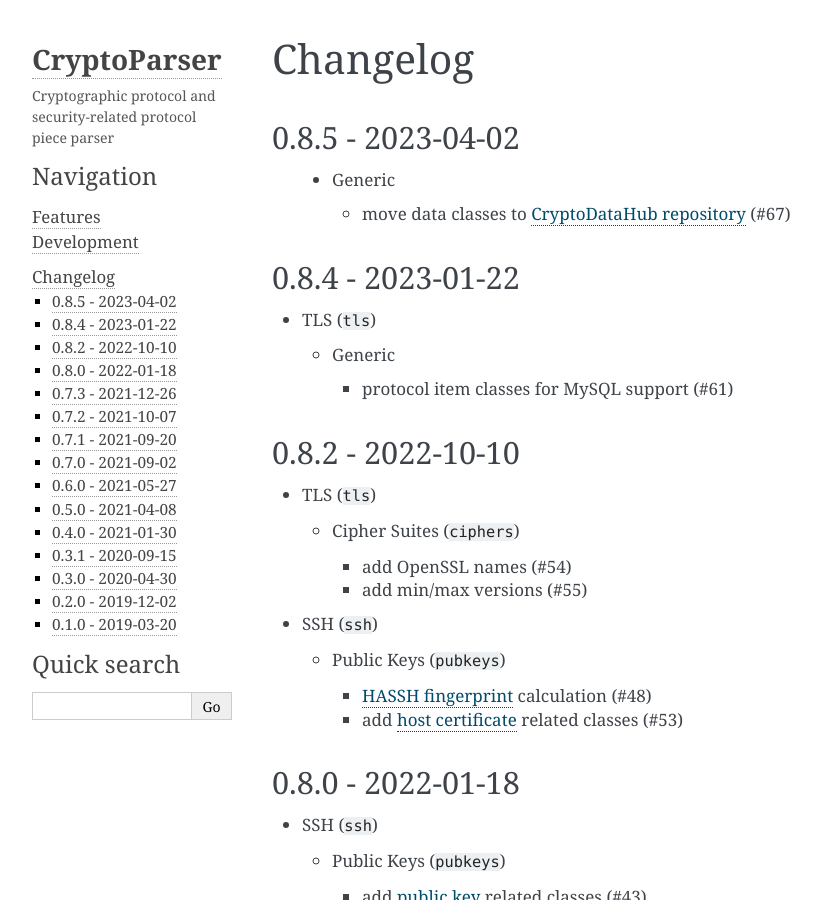
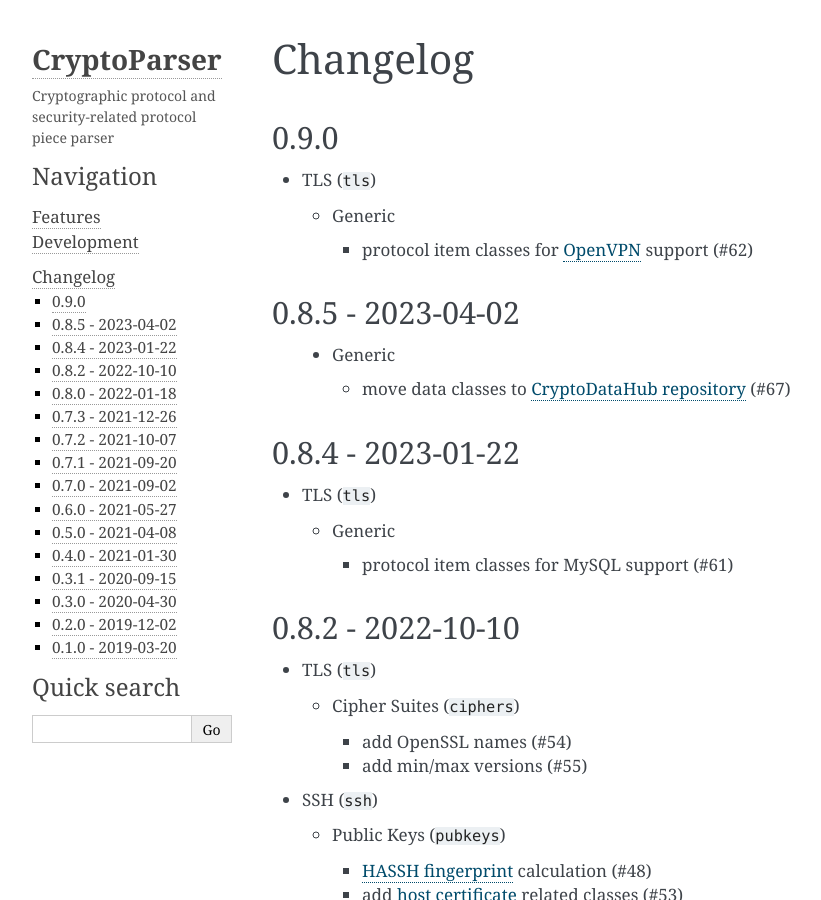
Before and after one commit to c0r0n3r/cryptoparser, a Sphinx documentation site: the page built from docs/changelog.rst, in a window 1280 px wide and 900 px high. Shown: the whole window, without its empty margins (148-969 px from the left). Built offline with Sphinx 7.4.7, drawn with Linux system fonts in a browser that asks for light colours.

Commit message:
fixup! feat(openvpn)!: Implement protocol item classes for OpenVPN support (#62)

```diff
--- a/CHANGELOG.rst
+++ b/CHANGELOG.rst
@@ -1,5 +1,14 @@
 Changelog
 =========
+
+0.9.0
+-----
+
+-  TLS (``tls``)
+
+   -  Generic
+
+      -  protocol item classes for `OpenVPN <https://en.wikipedia.org/wiki/OpenVPN>`__ support (#62)
 
 0.8.5 - 2023-04-02
 ------------------
--- a/docs/features.rst
+++ b/docs/features.rst
@@ -82,6 +82,10 @@
   2. supports `GOST <https://en.wikipedia.org/wiki/GOST>`__ (national standards of the Russian Federation and CIS
      countries) cipher suites
 
+-  application layer
+
+   - supports TLS handshake-related `OpenVPN <https://en.wikipedia.org/wiki/OpenVPN>`__ messages
+
 Secure Shell (SSH)
 """"""""""""""""""
 
```
